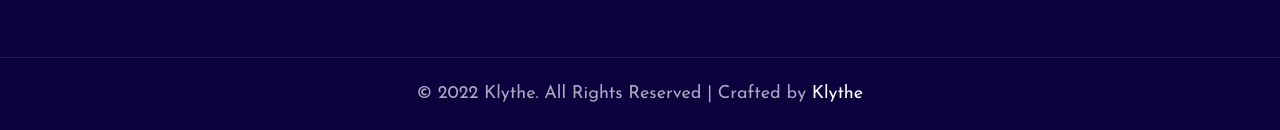
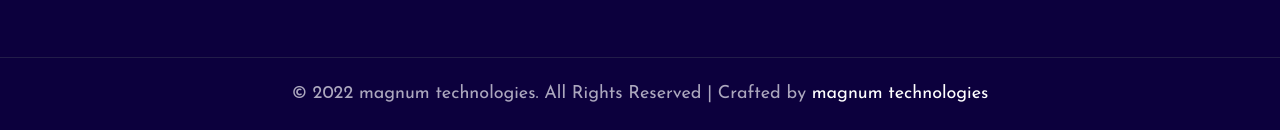
Before and after one commit to magnum-technologies/talk-wave, a plain HTML site: page index.html in a window 1280 px wide. Shown: the part 2313-2443 px from the top of the page. Drawn offline with nearby package versions, Linux system fonts and the light colour scheme.

Commit message:
name change

```diff
--- a/index.html
+++ b/index.html
@@ -470,8 +470,8 @@
     <div class="footer-bottom">
       <div class="container">
         <p class="copyright">
-          &copy; 2022 Klythe. All Rights Reserved | Crafted by <a href="https://klythe.com"
-            target="_blank" class="link">Klythe</a>
+          &copy; 2022 magnum technologies. All Rights Reserved | Crafted by <a href="https://magnum-tech.io"
+            target="_blank" class="link">magnum technologies</a>
         </p>
       </div>
     </div>
```
